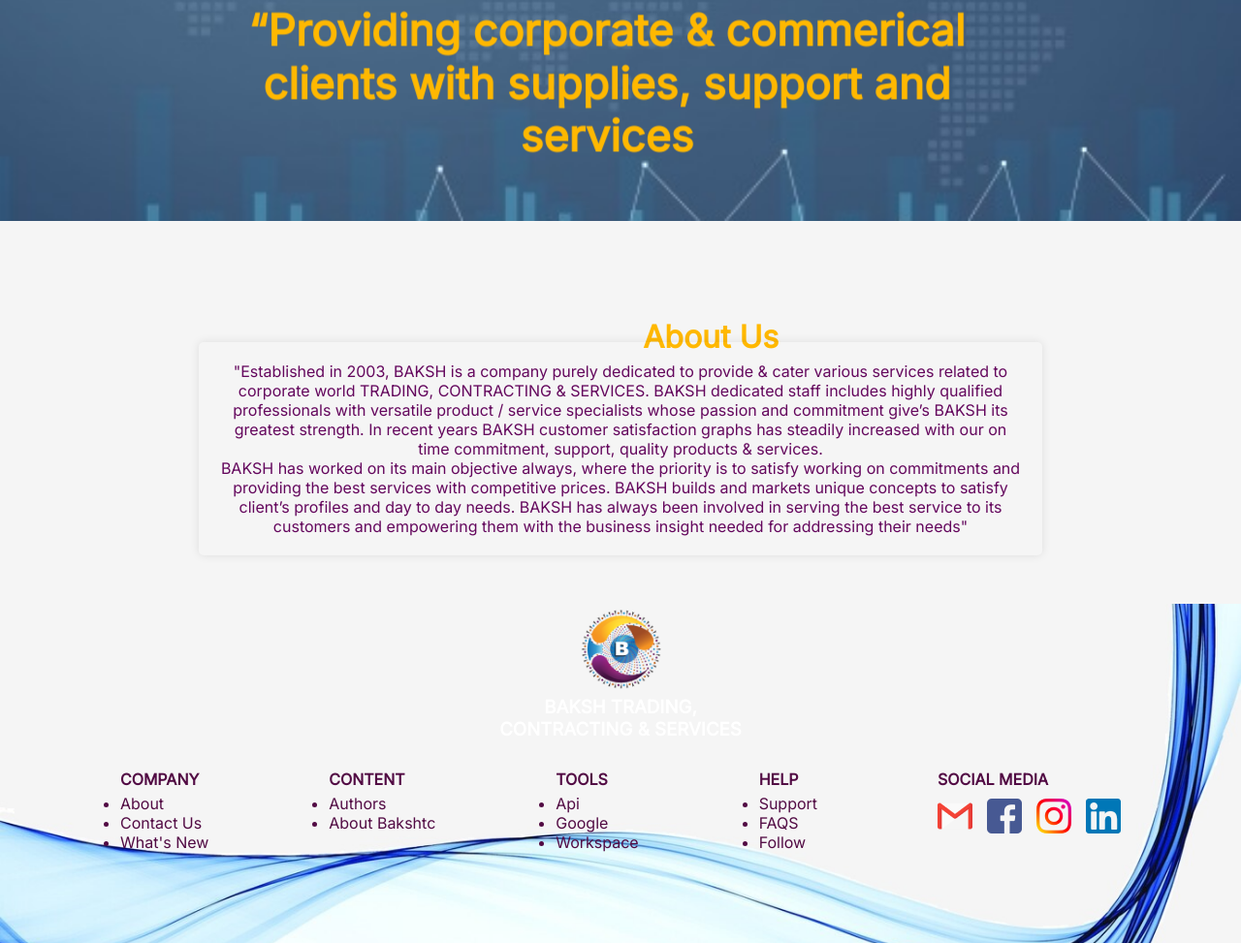
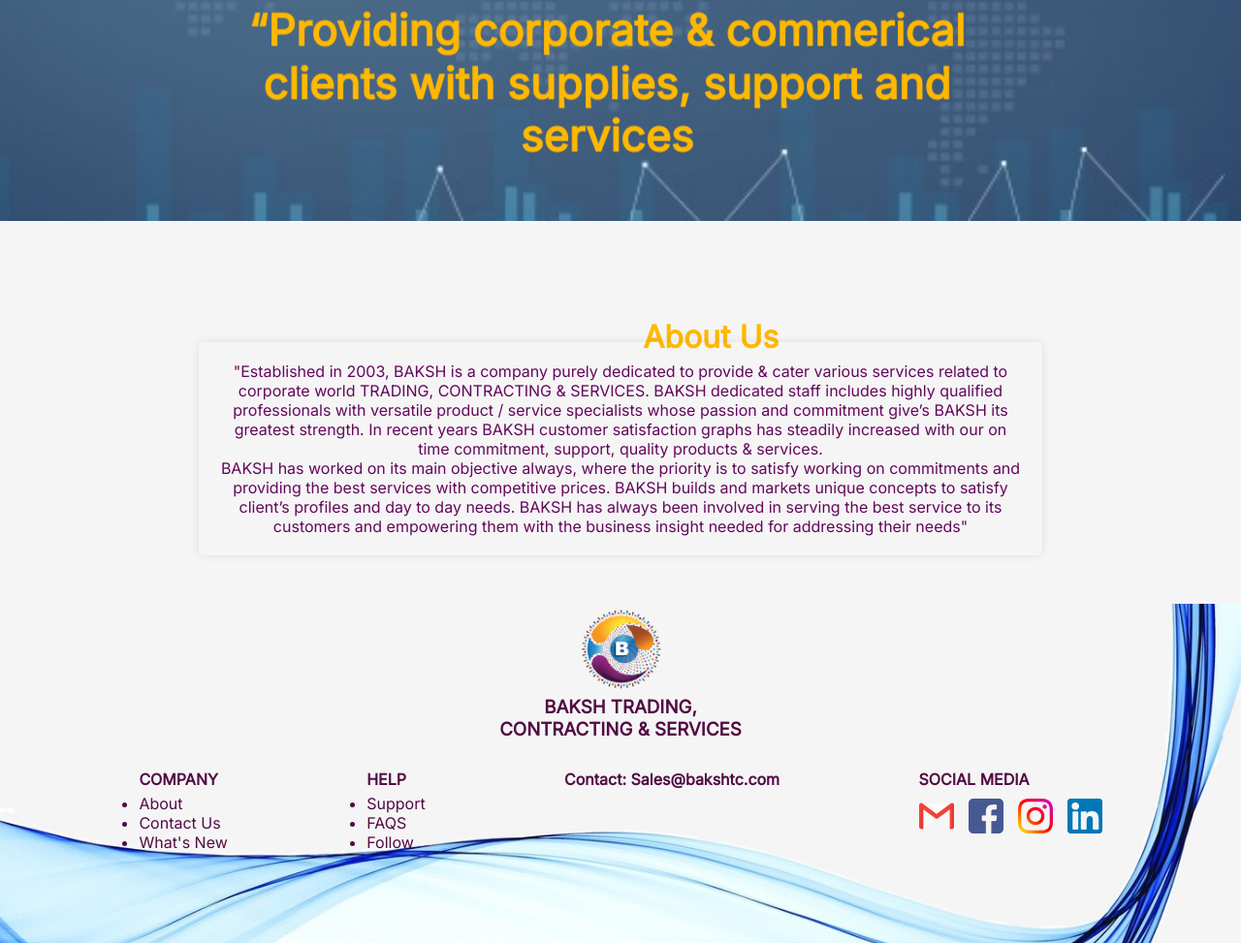
Before and after one commit to SulemanahmedMohad/Marchbaksh_project, a plain HTML site: page aboutus.html in a window 1280 px wide. Shown: the part 160-1133 px from the top of the page at 97% size. Drawn offline with nearby package versions, Linux system fonts and the light colour scheme.

Commit message:
Add files via upload

```diff
--- a/aboutus.html
+++ b/aboutus.html
@@ -237,8 +237,8 @@
          </div>
 
          <div>
-               <h3 class="hbaksh">BAKSH TRADING,</h5>
-               <h3 class="hbaksh" > CONTRACTING & SERVICES</h5>
+            <h3 class="fbaksh">BAKSH TRADING,</h5>
+            <h3 class="fbaksh" > CONTRACTING & SERVICES</h5>
          </div>
      </div>
 
@@ -248,45 +248,36 @@
          <div class="flex-f">
              <ul>
                  <h4 class="f-ls">COMPANY</h4>
-                 <li>About</li>
-                 <li>Contact Us</li>
-
-                 <li>What's New</li>
+                 <li class="fcs">About</li>
+                 <li class="fcs">Contact Us</li>
+                 <li class="fcs">What's New</li>
              </ul>
          </div>
 
 
 
 
+
+
+
+
          <div class="flex-f">
              <ul>
-                 <h4 class="f-ls">CONTENT</h4>
-                 <li>Authors</li>
-                 <li>About Bakshtc</li>
+                 <h4 class="f-ls">HELP</h4>
+                 <li class="fcs" >Support</li>
+                 <li class="fcs">FAQS</li>
+                 <li class="fcs">Follow</li>
 
              </ul>
          </div>
 
          <div class="flex-f">
             <ul>
-                 <h4 class="f-ls">TOOLS</h4>
-                 <li>Api</li>
-                 <li>Google</li>
-                 <li>Workspace</li>
-             </ul>
-         </div>
+                <h4 class="f-ls">Contact: Sales@bakshtc.com</h4>
 
-         <div class="flex-f">
-             <ul>
-                 <h4 class="f-ls">HELP</h4>
-                 <li>Support</li>
-                 <li>FAQS</li>
-                 <li>Follow</li>
 
             </ul>
         </div>
-
-
 
          <div class="flex-f">
              <h4 class="f-ls">SOCIAL MEDIA</h4>
--- a/style.css
+++ b/style.css
@@ -809,6 +809,7 @@ form {
     color: white;
   }
   .fbaksh{
+    font-family: inherit;
     color: #520B44;
   }
 
```
Also changed, not shown: index.html (+2 -2 lines), missionvision.html (+14 -23 lines), services.html (+14 -23 lines). Lines whose indentation alone changed are shown as unchanged.
